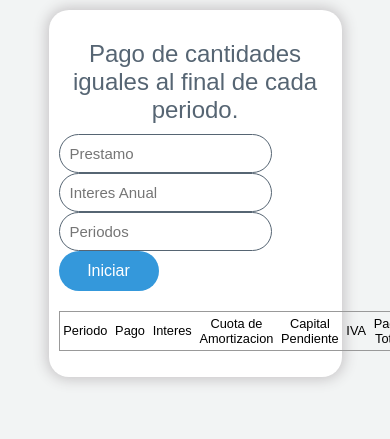
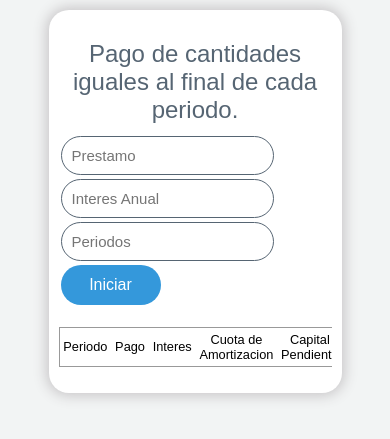
Before and after one commit to ericBelloo/pageyou, a Django app: page /inversion-inicial/ in a window 390 px wide; the page is wider, and only the part inside the window is pictured. Shown: the top 439 px of that part. Run offline with Django 3.2, Linux system fonts and the light colour scheme.

Commit message:
responsibidad para amortizacion

```diff
--- a/static/css/home.css
+++ b/static/css/home.css
@@ -151,6 +151,7 @@ html, body {
   padding-left: 10px;
   font-size: 15px;
   font-family: Arial;
+  margin: 2px;
 }
 
 .btn {
@@ -158,6 +159,7 @@ html, body {
   height: 40px;
   border: 0px;
   border-radius: 20px;
+  margin: 2px;
 }
 
 .btn-primary {
@@ -192,6 +194,7 @@ html, body {
   width: 100%;
   height: auto;
   margin-top: 20px;
+  overflow: scroll;
 }
 
 .form {
--- a/static/scss/home.scss
+++ b/static/scss/home.scss
@@ -119,10 +119,6 @@ html, body{
   width: 70%;
   height: 70%;
   @extend .wrap;
-      @media screen and (max-width: 400px){
-      width: 95%;
-      height: 95%;
-    }
 }
 
 .wrap-tab{
@@ -140,6 +136,7 @@ html, body{
   padding-left: 10px;
   font-size: 15px;
   font-family: Arial;
+  margin: 2px;
 }
 
 .btn{
@@ -147,6 +144,7 @@ html, body{
   height: 40px;
   border: 0px;
   border-radius: 20px ;
+  margin: 2px;
 }
 
 .btn-primary{
@@ -180,6 +178,7 @@ html, body{
   width: 100%;
   height: auto;
   margin-top: 20px;
+  overflow: scroll;
 }
 
 .form{
--- a/templates/capital_prestado.html
+++ b/templates/capital_prestado.html
@@ -4,6 +4,7 @@
 <head>
     <meta charset="UTF-8">
     <title>Title</title>
+    <meta name="viewport" content="width=device-width, initial-scale=1.0">
     <link rel="stylesheet" type="text/css" href="{% static 'css/home.css' %}">
 </head>
 <body>
```
